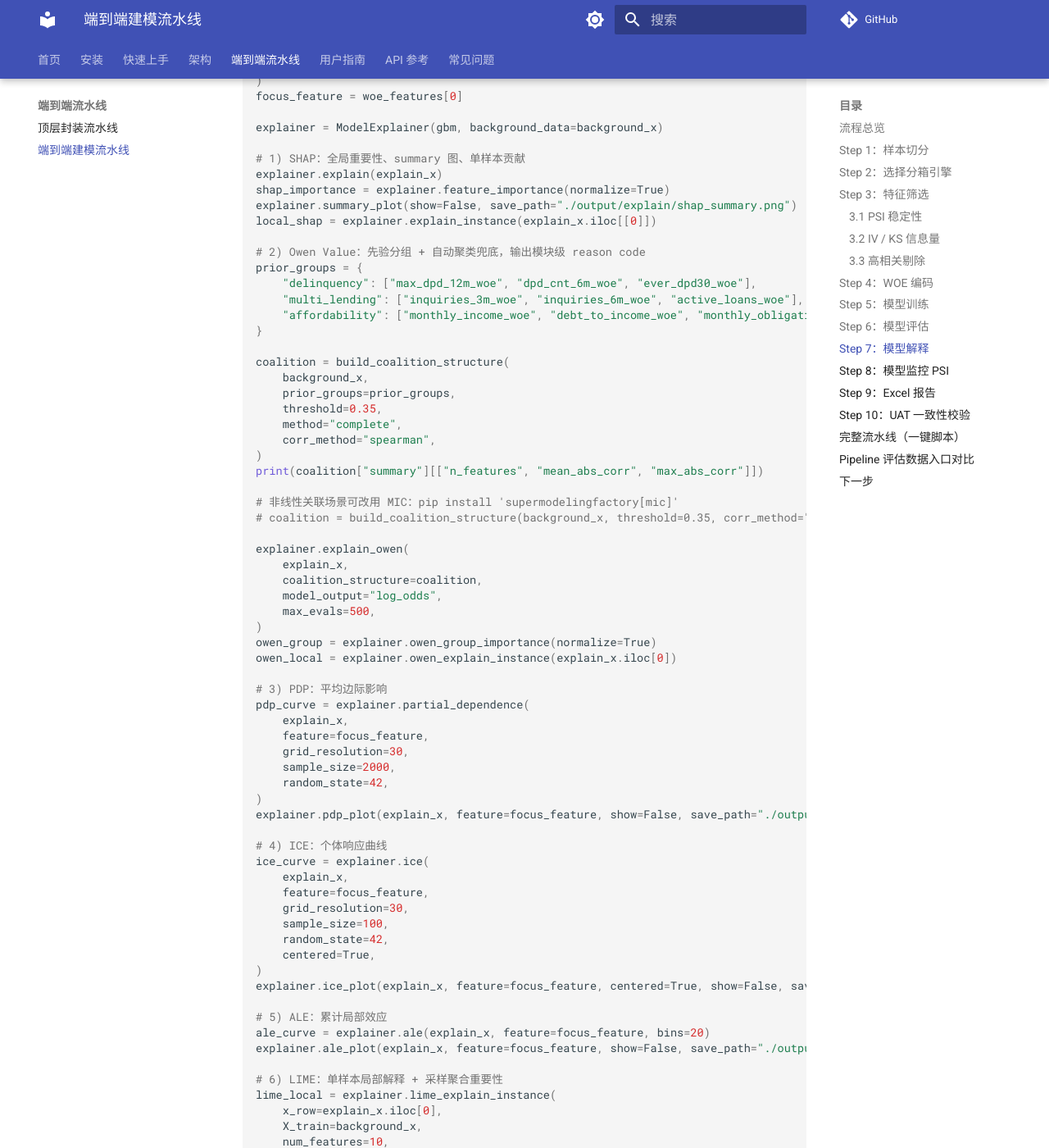
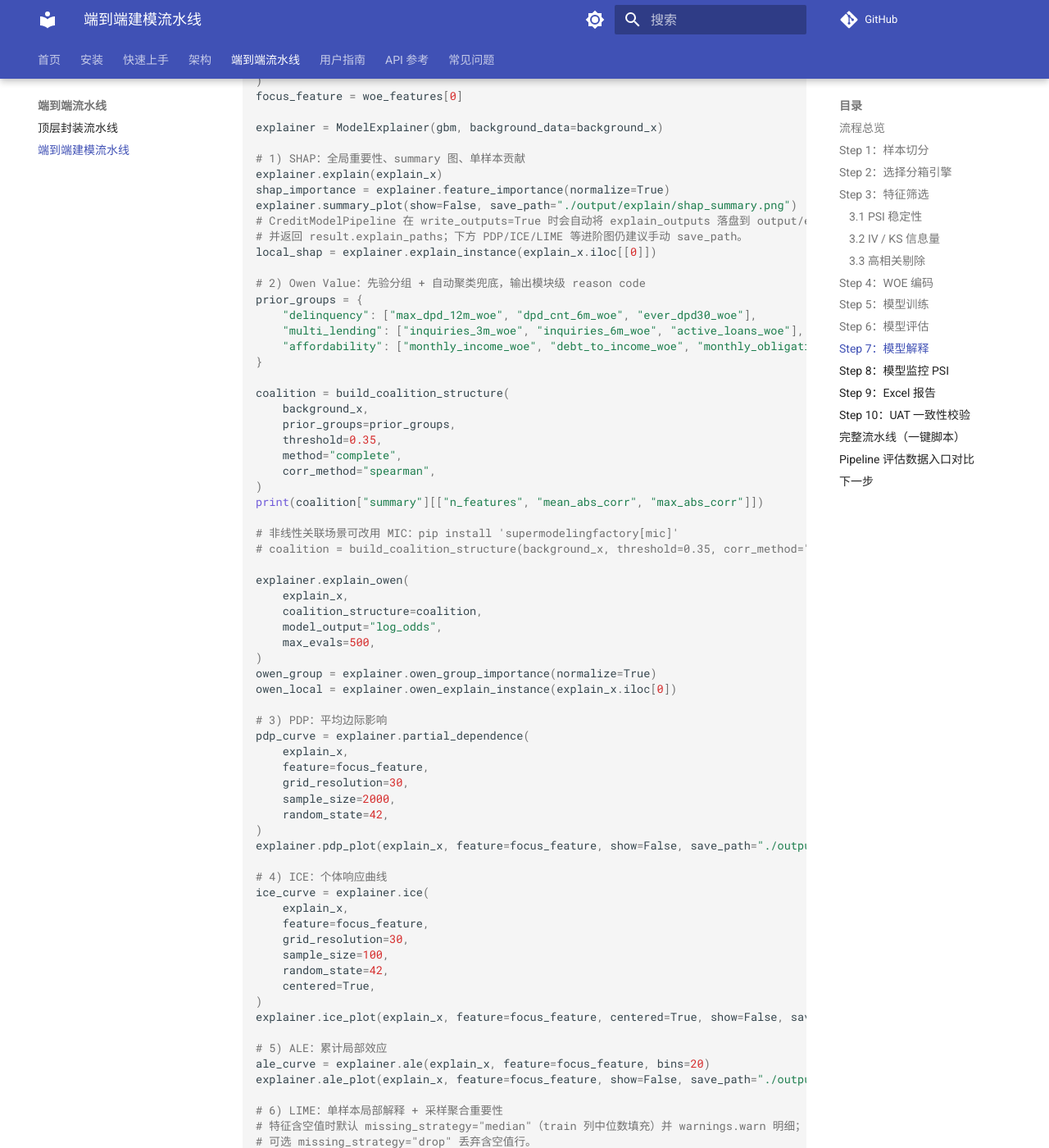
Before and after one commit to Kyle-J-Sun/SuperModelingFactory_doc, an MkDocs documentation site: the page built from docs/pipeline.md, in a window 1280 px wide and 1400 px high, scrolled down 4312 px. Shown: the whole window at 82% size. Built offline with MkDocs 1.6.1 and Material for MkDocs 9.7.7, drawn with Linux system fonts in a browser that asks for light colours; comment, search, counter and statistics services are not loaded; some of the changed text lies outside the part shown.

Commit message:
docs: explain_outputs persistence and LIME missing_strategy

```diff
--- a/docs/pipeline.md
+++ b/docs/pipeline.md
@@ -238,6 +238,8 @@
 explainer.explain(explain_x)
 shap_importance = explainer.feature_importance(normalize=True)
 explainer.summary_plot(show=False, save_path="./output/explain/shap_summary.png")
+# CreditModelPipeline 在 write_outputs=True 时会自动将 explain_outputs 落盘到 output/explain/，
+# 并返回 result.explain_paths；下方 PDP/ICE/LIME 等进阶图仍建议手动 save_path。
 local_shap = explainer.explain_instance(explain_x.iloc[[0]])
 
 # 2) Owen Value：先验分组 + 自动聚类兜底，输出模块级 reason code
@@ -294,12 +296,15 @@
 explainer.ale_plot(explain_x, feature=focus_feature, show=False, save_path="./output/explain/ale.png")
 
 # 6) LIME：单样本局部解释 + 采样聚合重要性
+# 特征含空值时默认 missing_strategy="median"（train 列中位数填充）并 warnings.warn 明细；
+# 可选 missing_strategy="drop" 丢弃含空值行。
 lime_local = explainer.lime_explain_instance(
     x_row=explain_x.iloc[0],
     X_train=background_x,
     num_features=10,
     num_samples=3000,
     random_state=42,
+    missing_strategy="median",
 )
 lime_global = explainer.lime_global_importance(
     X=explain_x,
@@ -308,6 +313,7 @@
     num_features=10,
     num_samples=1000,
     random_state=42,
+    missing_strategy="median",
 )
 
 print(shap_importance.head(10))
```
Also changed, not shown: docs/pipeline_one_click.md (+5 -1 lines).
